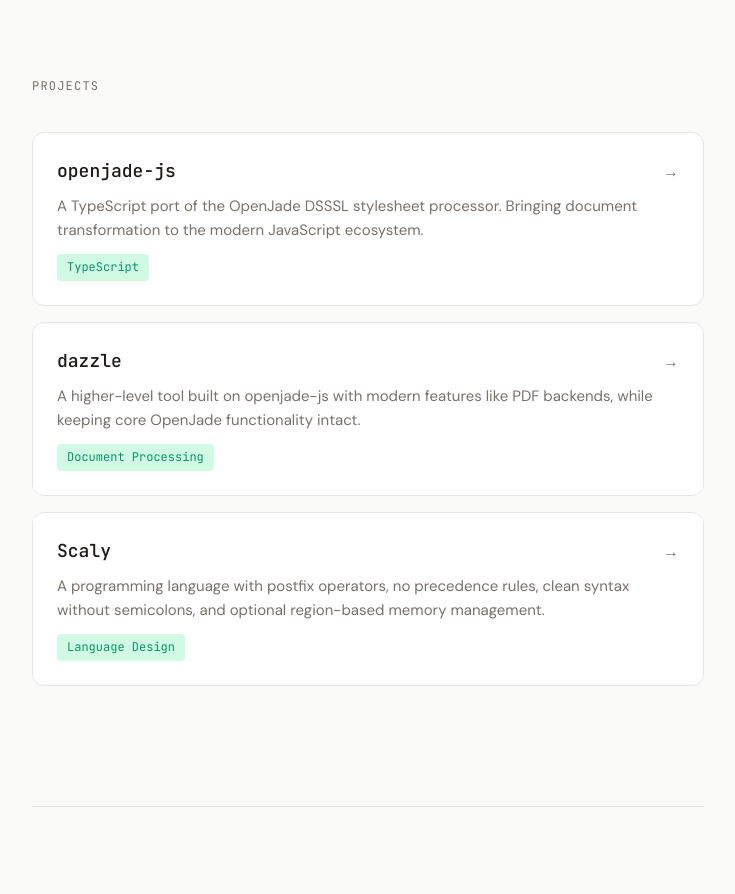
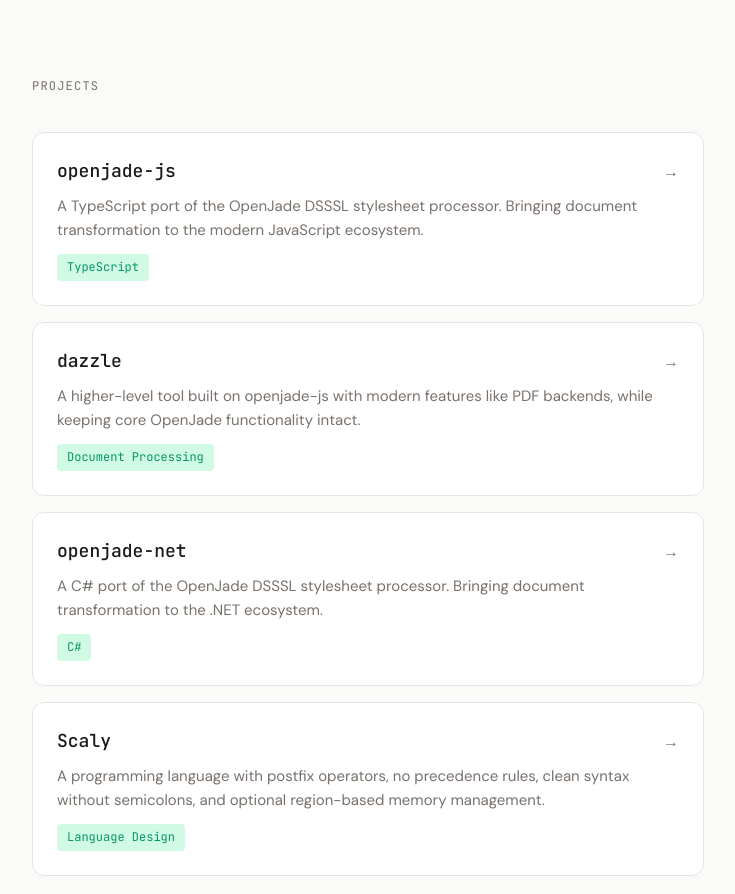
Before and after one commit to rschleitzer/scaly-doc, a plain HTML site: page index.html in a window 1280 px wide. Shown: the part 203-1097 px from the top of the page, without its empty margins (272-1007 px from the left). Drawn offline with Linux system fonts and the light colour scheme.

Commit message:
Add index.html with openjade-net project

```diff
--- a/index.html
+++ b/index.html
@@ -272,6 +272,15 @@
                 <span class="project-tag">Document Processing</span>
             </a>
 
+            <a href="https://github.com/rschleitzer/openjade-net" class="project-card">
+                <div class="project-header">
+                    <span class="project-name">openjade-net</span>
+                    <span class="project-arrow">→</span>
+                </div>
+                <p class="project-desc">A C# port of the OpenJade DSSSL stylesheet processor. Bringing document transformation to the .NET ecosystem.</p>
+                <span class="project-tag">C#</span>
+            </a>
+
             <a href="https://github.com/rschleitzer/Scaly" class="project-card">
                 <div class="project-header">
                     <span class="project-name">Scaly</span>
```
